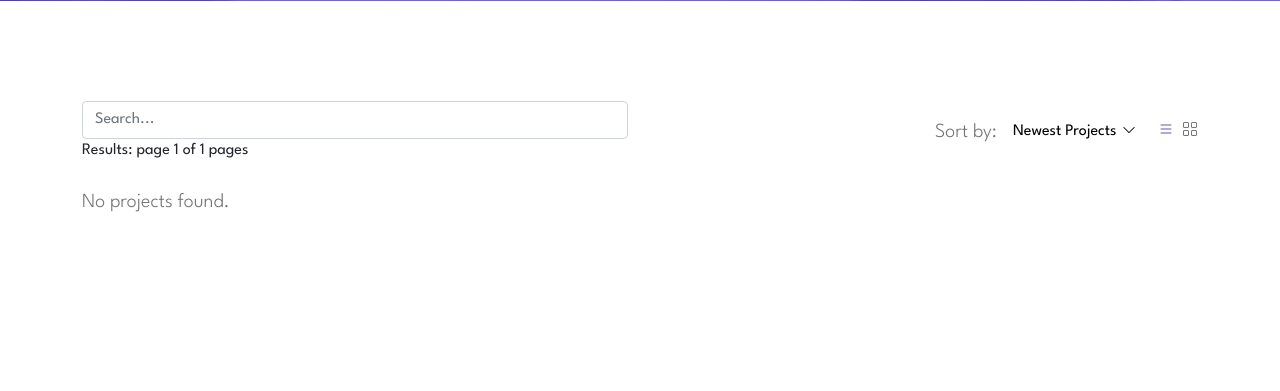
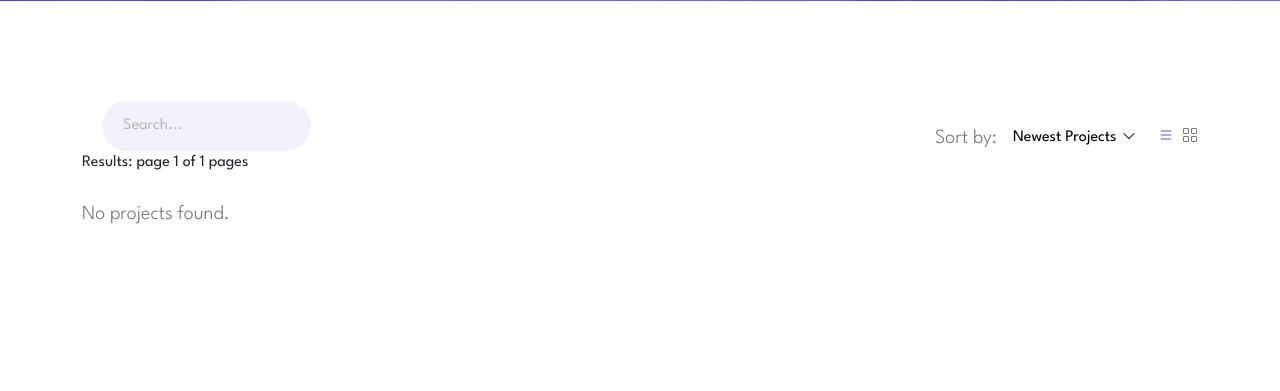
Before and after one commit to Parus-Sail/Deve-Joint, a Django app: page /projects/search_results/ in a window 1280 px wide. Shown: the part 503-894 px from the top of the page. Run offline with Django 4.2, Linux system fonts and the light colour scheme; data comes from the database, SQL or seed files in the repository; data that the repository does not hold is empty; parts of the project's set-up code (start-up, migrations or seed data) failed here and were passed over; some libraries are stand-ins or nearby versions.

Commit message:
верстка поля search

```diff
--- a/app/project_app/templates/project_app/includes/project_listing/project_list_section.html
+++ b/app/project_app/templates/project_app/includes/project_listing/project_list_section.html
@@ -3,8 +3,8 @@
     <div class="container">
         <div class="row align-items-center">
             <div class="col-lg-6 col-12 mb-lg-4">
-            <form action="{% url 'project_app:search_results' %}" method="get">
-                <input class="form-control"  name="q" type="text" placeholder="Search...">
+            <form class="search-custom-form" action="{% url 'project_app:search_results' %}" method="get">
+                <input class="search-custom-form-control placeholder"  name="q" type="text" placeholder="Search...">
             </form>
                 <span class="current">
                    Results: page {{ page_obj.number }} of {{ page_obj.paginator.num_pages }} pages
--- a/app/static/css/tooplate-gotto-job.css
+++ b/app/static/css/tooplate-gotto-job.css
@@ -1554,3 +1554,22 @@ nav[aria-label="breadcrumb"] {
     margin: 20px auto 0 auto;
   }
 }
+
+.search-custom-form .search-custom-form-control {
+  position: relative;
+  background-color: lavender;
+  border: 1px solid transparent;
+  border-radius: var(--border-radius-medium);
+  box-shadow: none;
+  color: var(--p-color);
+  padding-top: 12px;
+  padding-bottom: 12px;
+  outline: none;
+}
+
+.placeholder {
+  position: absolute;
+  left: 20px;
+  top: 0px;
+  padding: 0 20px;
+}
```
